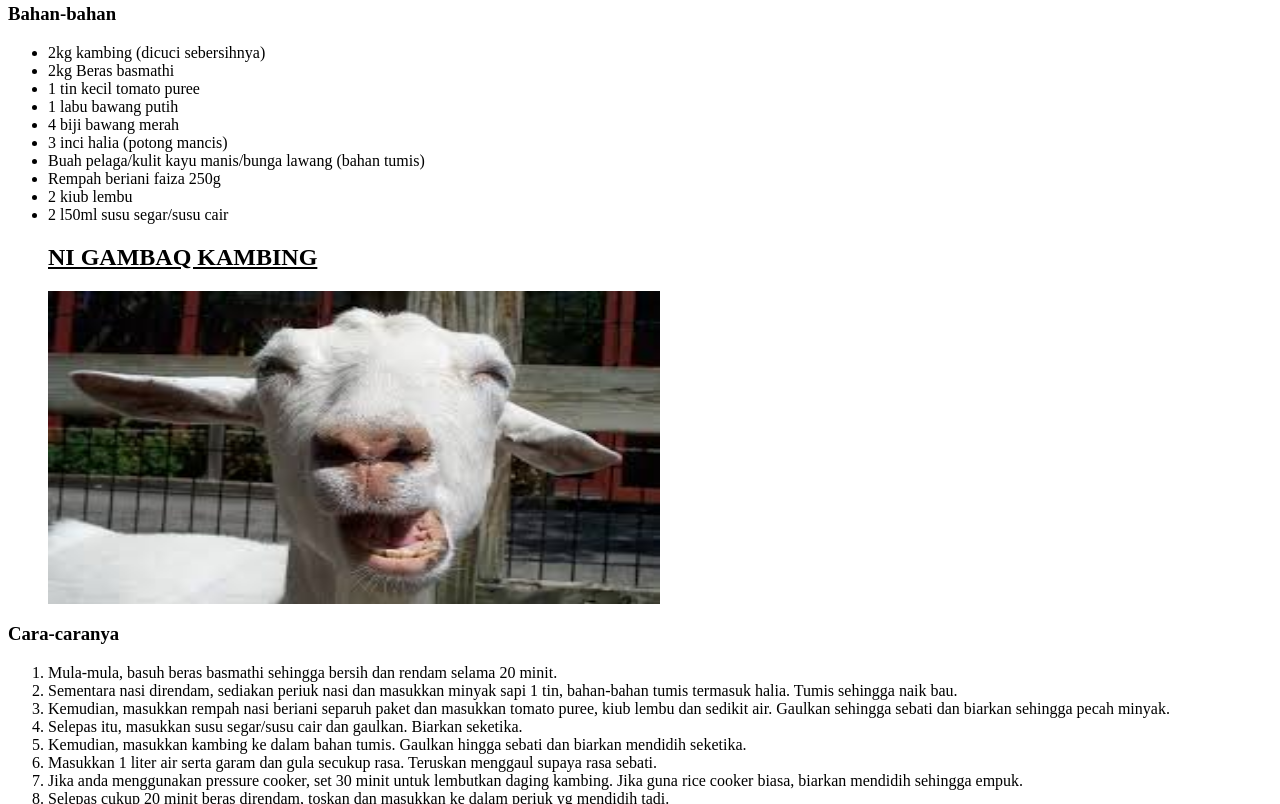
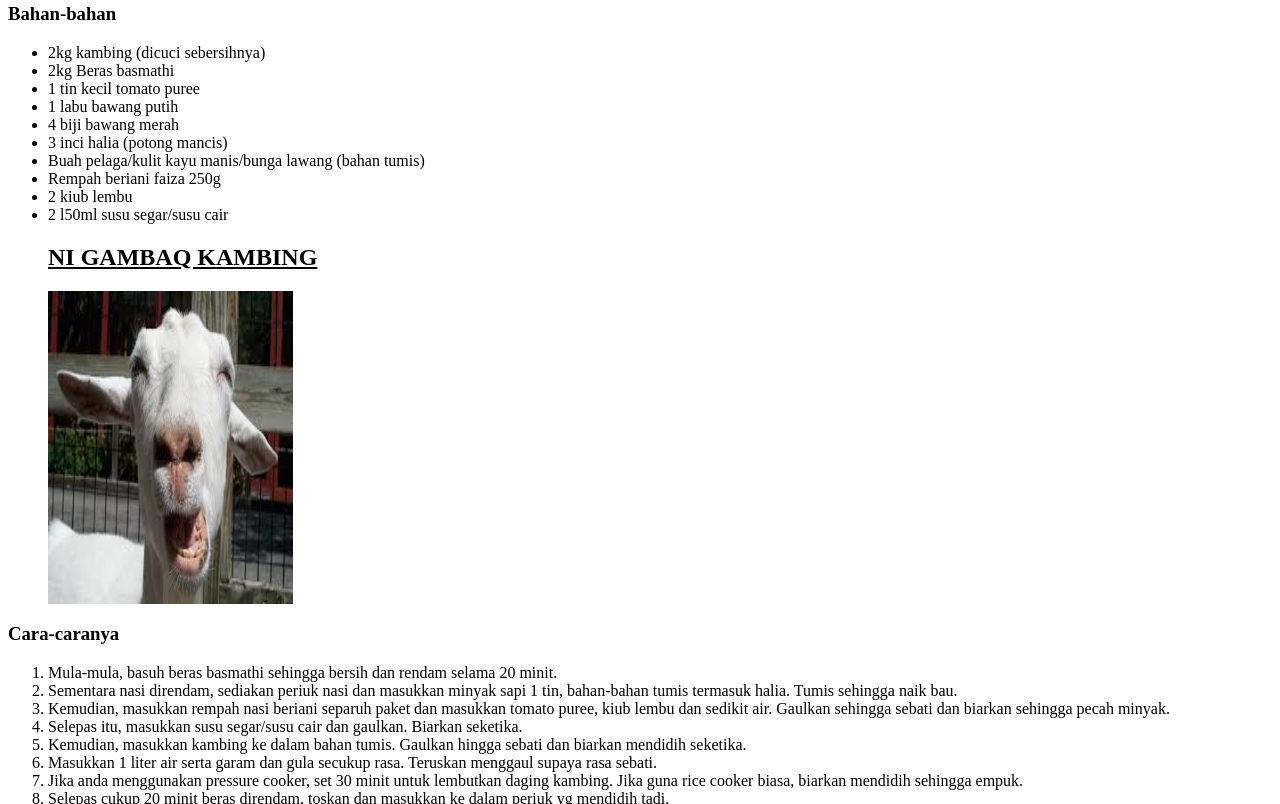
Before and after one commit to adifirhan67/Resepi-Nasi-Kambing, a plain HTML site: page index.html in a window 1280 px wide. Shown: the part 559-1363 px from the top of the page. Drawn offline with Linux system fonts and the light colour scheme.

Commit message:
Update index.html

```diff
--- a/index.html
+++ b/index.html
@@ -26,7 +26,7 @@
 
 
 <h2> <u> NI GAMBAQ KAMBING </h2> </u>
-<img src="C.jpg" height="40%" width="50%">
+<img src="C.jpg" height="40%" width="20%">
 
 </ul>
 <h3>Cara-caranya</h3>
```
